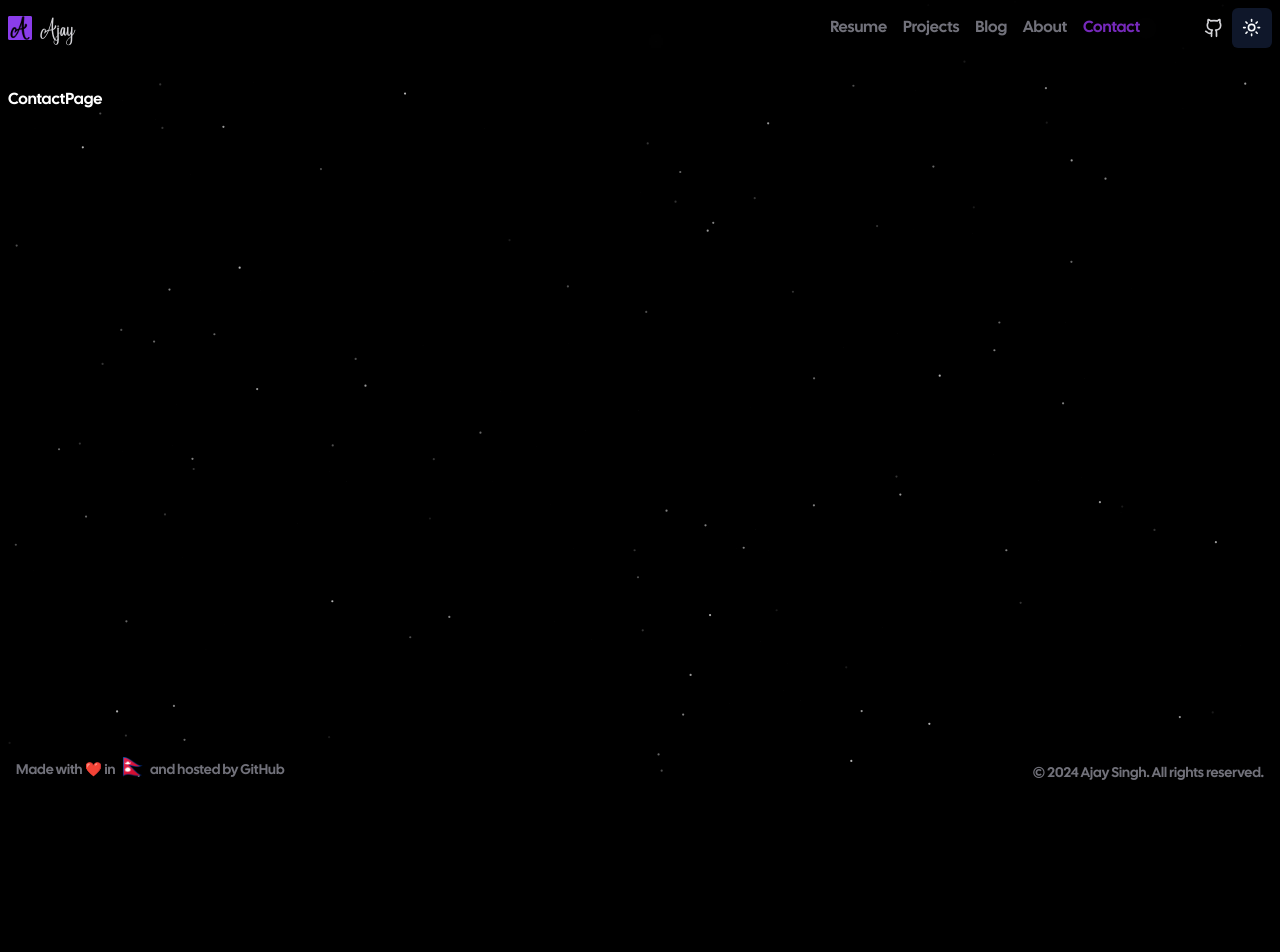
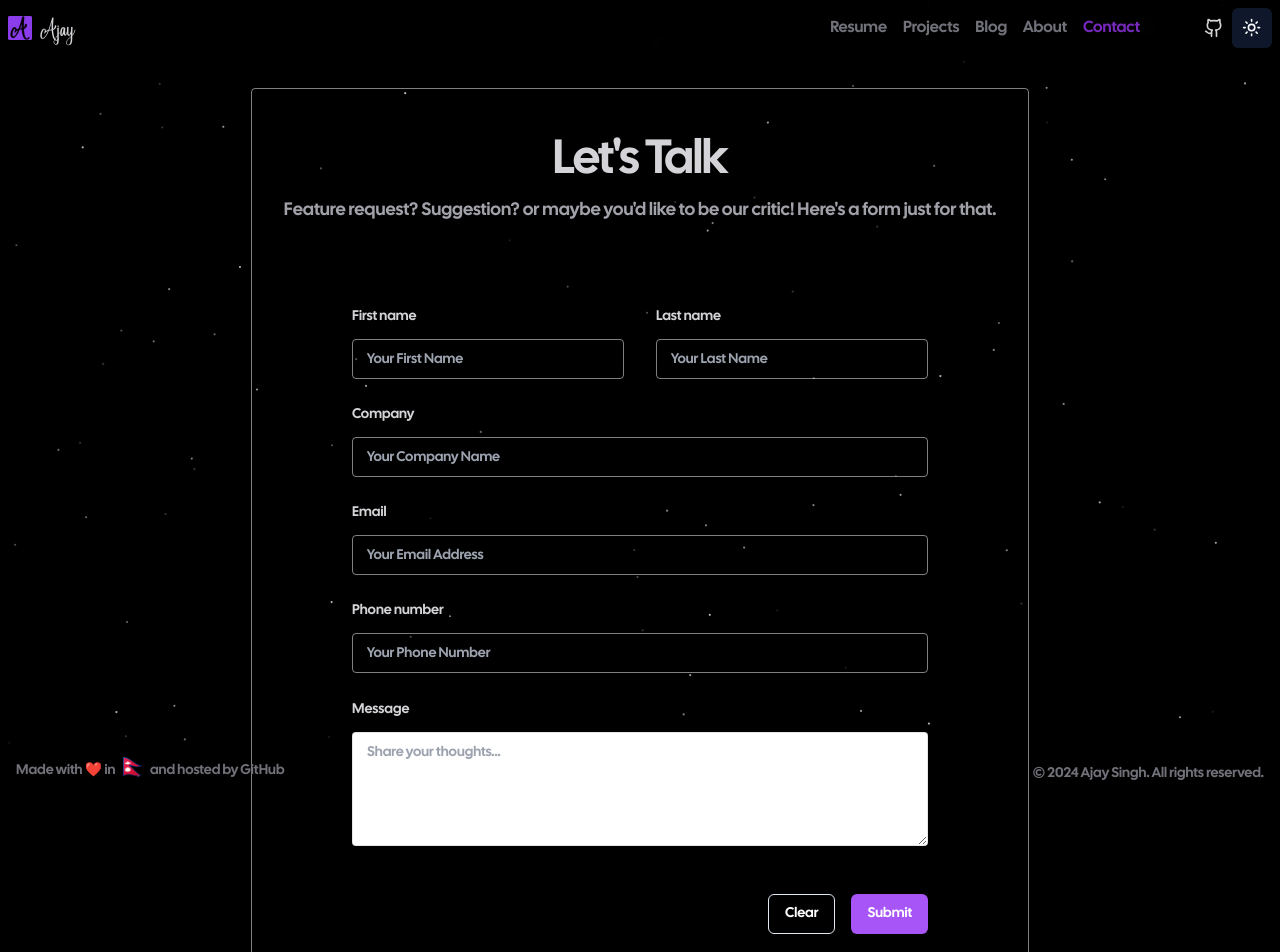
Before and after one commit to ajaysinghnp/portfolio-blog-theme, a Next.js app: page /contact in a window 1280 px wide. Shown: the top 952 px of the page. Before the commit the page ends 800 px from the top, so only its background shows below. Built offline with nearby package versions, Linux system fonts and the light colour scheme; what tailwindcss-debug-screens would draw is missing.

Commit message:
contact page updated

```diff
--- a/app/(root)/contact/page.tsx
+++ b/app/(root)/contact/page.tsx
@@ -1,8 +1,11 @@
+import LetsTalk from '@/components/lets-talk'
 import React from 'react'
 
 const ContactPage = () => {
   return (
-    <div className='text-white'>ContactPage</div>
+    <main className='flex flex-1 gap-4 justify-center items-center text-white'>
+      <LetsTalk />
+    </main>
   )
 }
 
--- a/app/(root)/layout.tsx
+++ b/app/(root)/layout.tsx
@@ -10,7 +10,7 @@ export default function ProjectsLayout({
     <div className="relative">
       <div className="relative my-6 ">
         <Navigation gitTheme />
-        <div className="container pt-8 mx-auto lg:pt-16 px-2">{children}</div>
+        <div className="container pt-8 mx-auto lg:pt-16 px-2 mb-12">{children}</div>
         <div className="fixed bottom-0 left-0 p-4 text-sm text-zinc-500 animate-fade-in">
           <p className="text-center">
             Made with ❤️ in <span className="text-2xl">🇳🇵</span> and hosted by{" "}
--- a/app/globals.css
+++ b/app/globals.css
@@ -65,11 +65,9 @@
   }
 
   body {
-    @apply bg-background text-foreground;
+    @apply bg-background text-zinc-300;
   }
-}
 
-@layer base {
   .text-edge-outline {
     -webkit-text-stroke: 1px rgba(255, 255, 255, 0.3);
   }
--- a/app/mdx.css
+++ b/app/mdx.css
@@ -24,3 +24,15 @@
 span[data-rehype-pretty-code-figure]>code {
   @apply px-2 rounded;
 }
+
+.contains-task-list {
+  @apply list-none text-zinc-300;
+}
+
+.contains-task-list>li {
+  @apply flex gap-3;
+}
+
+.contains-task-list>li>input[type="checkbox"] {
+  @apply w-4 h-4 text-blue-600 bg-gray-100 border-gray-300 rounded;
+}
--- /dev/null
+++ b/components/lets-talk.tsx
@@ -0,0 +1,67 @@
+import React from 'react'
+import { Input } from '@/components/ui/input'
+import { Button } from '@/components/ui/button'
+
+const LetsTalk = () => {
+  return (
+    <div className="px-6 py-6 sm:py-12 lg:px-8 border border-zinc-300/60 rounded">
+      <div className="mx-auto flex flex-col items-center justify-center text-center">
+        <h1 className="text-4xl md:text-5xl font-bold tracking-tight text-zinc-300">Let's Talk</h1>
+        <p className="mt-3 text-lg text-zinc-400">
+          Feature request? Suggestion? or maybe you'd like to be our critic! Here's a form just for that.
+        </p>
+      </div>
+      <form className="mx-auto mt-8 max-w-xl sm:mt-20">
+        <div className="grid grid-cols-1 gap-x-8 gap-y-6 sm:grid-cols-2">
+          <div>
+            <label htmlFor="first-name" className="block text-sm font-semibold leading-6 text-zinc-300">First name</label>
+            <div className="mt-2.5">
+              <Input type="text" name="first-name" id="first-name" placeholder="Your First Name" className="w-full rounded border border-zinc-300/60 px-3.5 py-2 text-zinc-300 shadow-sm placeholder:text-gray-400 sm:text-sm sm:leading-6 bg-transparent" />
+            </div>
+          </div>
+          <div>
+            <label htmlFor="last-name" className="block text-sm font-semibold leading-6 text-zinc-300">Last name</label>
+            <div className="mt-2.5">
+              <Input type="text" name="last-name" id="last-name" placeholder="Your Last Name" className="w-full rounded border border-zinc-300/60 px-3.5 py-2 text-zinc-300 shadow-sm placeholder:text-gray-400 sm:text-sm sm:leading-6 bg-transparent" />
+            </div>
+          </div>
+          <div className="sm:col-span-2">
+            <label htmlFor="company" className="block text-sm font-semibold leading-6 text-zinc-300">Company</label>
+            <div className="mt-2.5">
+              <Input type="text" name="company" id="company" placeholder="Your Company Name" className="w-full rounded border border-zinc-300/60 px-3.5 py-2 text-zinc-300 shadow-sm placeholder:text-gray-400 sm:text-sm sm:leading-6 bg-transparent" />
+            </div>
+          </div>
+          <div className="sm:col-span-2">
+            <label htmlFor="email" className="block text-sm font-semibold leading-6 text-zinc-300">Email</label>
+            <div className="mt-2.5">
+              <Input type="email" name="email" id="email" placeholder="Your Email Address" className="w-full rounded border border-zinc-300/60 px-3.5 py-2 text-zinc-300 shadow-sm placeholder:text-gray-400 sm:text-sm sm:leading-6 bg-transparent" />
+            </div>
+          </div>
+          <div className="sm:col-span-2">
+            <label htmlFor="phone" className="block text-sm font-semibold leading-6 text-zinc-300">Phone number</label>
+            <div className="mt-2.5">
+              <Input type="tel" name="phone" id="phone" placeholder="Your Phone Number" className="w-full rounded border border-zinc-300/60 px-3.5 py-2 text-zinc-300 shadow-sm placeholder:text-gray-400 sm:text-sm sm:leading-6 bg-transparent" />
+            </div>
+          </div>
+          <div className="sm:col-span-2">
+            <label className="text-sm font-semibold leading-6 text-zinc-300">Message</label>
+            <div className="mt-2.5">
+              <textarea name="message" id="message" rows={4} placeholder="Share your thoughts..." className="w-full rounded border border-zinc-300/60 px-3.5 py-2 text-zinc-300 shadow-sm placeholder:text-gray-400 sm:text-sm sm:leading-6"></textarea>
+            </div>
+          </div>
+        </div>
+        <div className="mt-10 flex justify-end gap-4">
+          <Button type="reset" variant={"outline"} className="bg-transparent">
+            Clear
+          </Button>
+          <Button type="submit"
+            className="bg-purple-500 hover:bg-purple-600 text-white font-semibold rounded-md">
+            Submit
+          </Button>
+        </div>
+      </form>
+    </div>
+  )
+}
+
+export default LetsTalk
--- a/components/mdx-components.tsx
+++ b/components/mdx-components.tsx
@@ -29,4 +29,9 @@ export const components = {
       {props.children}
     </a>
   ),
+  strong: (props: any) => (
+    <strong {...props} className="font-bold text-zinc-400">
+      {props.children}
+    </strong>
+  ),
 }
--- /dev/null
+++ b/components/ui/input.tsx
@@ -0,0 +1,25 @@
+import * as React from "react"
+
+import { cn } from "@/lib/utils"
+
+export interface InputProps
+  extends React.InputHTMLAttributes<HTMLInputElement> {}
+
+const Input = React.forwardRef<HTMLInputElement, InputProps>(
+  ({ className, type, ...props }, ref) => {
+    return (
+      <input
+        type={type}
+        className={cn(
+          "flex h-10 w-full rounded-md border border-slate-200 bg-white px-3 py-2 text-sm ring-offset-white file:border-0 file:bg-transparent file:text-sm file:font-medium placeholder:text-slate-500 focus-visible:outline-none focus-visible:ring-2 focus-visible:ring-slate-950 focus-visible:ring-offset-2 disabled:cursor-not-allowed disabled:opacity-50 dark:border-slate-800 dark:bg-slate-950 dark:ring-offset-slate-950 dark:placeholder:text-slate-400 dark:focus-visible:ring-slate-300",
+          className
+        )}
+        ref={ref}
+        {...props}
+      />
+    )
+  }
+)
+Input.displayName = "Input"
+
+export { Input }
```
